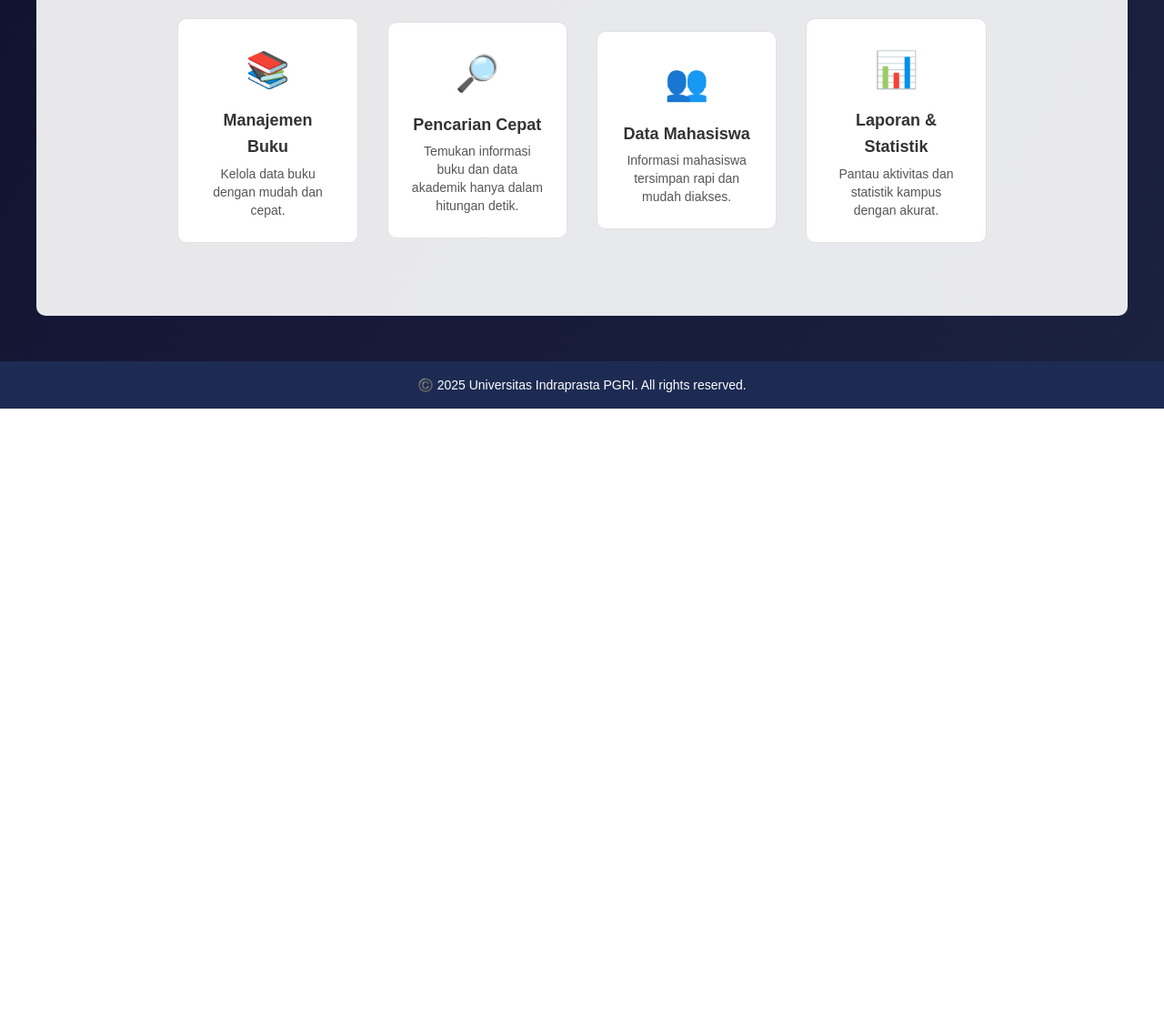
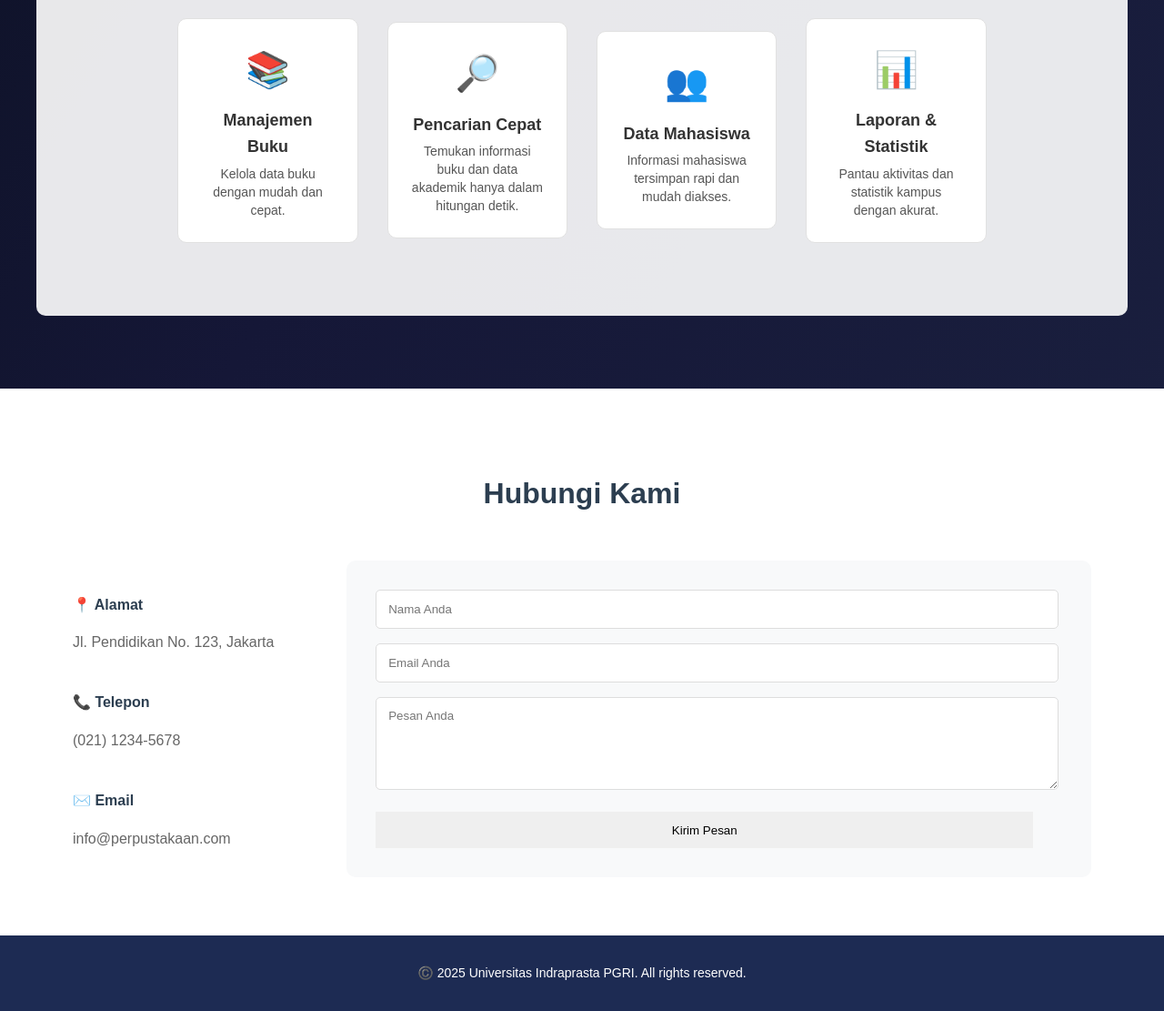
Before and after one commit to dwiiaryeahh/perpus-pwd, a plain HTML site: page index.html in a window 1280 px wide. Shown: the part 812-1923 px from the top of the page at 91% size. Before the commit the page ends 1261 px from the top, so only its background shows below. Drawn offline with Linux system fonts and the light colour scheme.

Commit message:
add form kontak

```diff
--- a/css/landing.css
+++ b/css/landing.css
@@ -1,3 +1,7 @@
+* {
+    scroll-behavior: smooth;
+}
+
 body {
     margin: 0;
     font-family: 'Poppins', Arial, sans-serif;
@@ -104,9 +108,8 @@ body {
 #footer {
     background: #1d2b53;
     color: white;
-    padding: 15px 0;
+    padding: 30px 0;
     text-align: center;
-    margin-top: 50px;
     font-size: 14px;
 }
 
@@ -150,3 +153,63 @@ body {
         margin-bottom: 20px;
     }
 }
+
+
+/* Contact Section */
+.contact {
+    padding: 4rem 4rem;
+    background-color: white;
+    margin-top: 5rem;
+}
+
+.contact h2 {
+    text-align: center;
+    font-size: 2rem;
+    color: #2c3e50;
+    margin-bottom: 3rem;
+}
+
+.contact-content {
+    display: flex;
+    justify-content: center;
+    gap: 5rem;
+    align-items: center;
+}
+
+.contact-info {
+    display: flex;
+    flex-direction: column;
+    gap: 0.2rem;
+}
+
+.info-item h4 {
+    color: #2c3e50;
+    margin-bottom: 0.5rem;
+}
+
+.info-item p {
+    color: #666;
+}
+
+.contact-form {
+    background-color: #f8f9fa;
+    padding: 2rem 4rem 2rem 2rem;
+    border-radius: 10px;
+}
+
+.contact-form input,
+.contact-form textarea {
+    width: 100%;
+    padding: 0.8rem;
+    margin-bottom: 1rem;
+    border: 1px solid #ddd;
+    border-radius: 5px;
+    font-family: Arial, sans-serif;
+}
+
+.contact-form button {
+    width: 100%;
+    padding: 0.8rem;
+    border: none;
+    cursor: pointer;
+}
--- a/index.html
+++ b/index.html
@@ -14,6 +14,7 @@
                 <a href="#beranda">Beranda</a>
                 <a href="#tentang">Tentang</a>
                 <a href="#fitur">Fitur</a>
+                <a href="#contact">Kontak</a>
                 <a href="login.html">Login</a>
             </td>
         </tr>
@@ -84,6 +85,36 @@
         </tr>
     </table>
 
+    <section id="contact" class="contact">
+        <div class="container">
+            <h2>Hubungi Kami</h2>
+            <div class="contact-content">
+                <div class="contact-info">
+                    <div class="info-item">
+                        <h4>📍 Alamat</h4>
+                        <p>Jl. Pendidikan No. 123, Jakarta</p>
+                    </div>
+                    <div class="info-item">
+                        <h4>📞 Telepon</h4>
+                        <p>(021) 1234-5678</p>
+                    </div>
+                    <div class="info-item">
+                        <h4>✉️ Email</h4>
+                        <p>info@perpustakaan.com</p>
+                    </div>
+                </div>
+                <div class="contact-form">
+                    <form>
+                        <input type="text" placeholder="Nama Anda" required>
+                        <input type="email" placeholder="Email Anda" required>
+                        <textarea placeholder="Pesan Anda" rows="5" required></textarea>
+                        <button type="submit" class="btn-primary">Kirim Pesan</button>
+                    </form>
+                </div>
+            </div>
+        </div>
+    </section>
+
     <div id="footer">
         ©️ 2025 Universitas Indraprasta PGRI. All rights reserved.
     </div>
```
